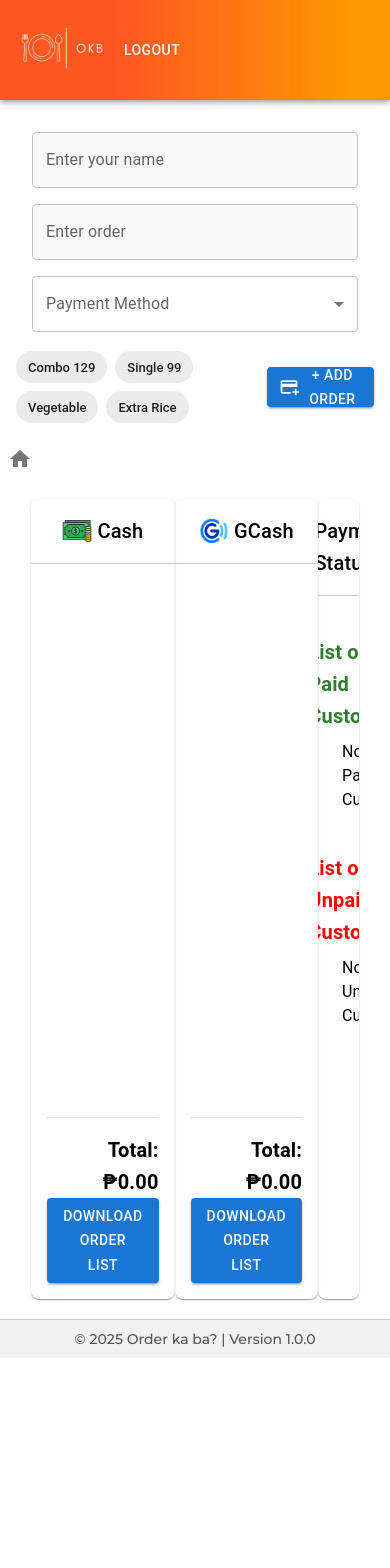
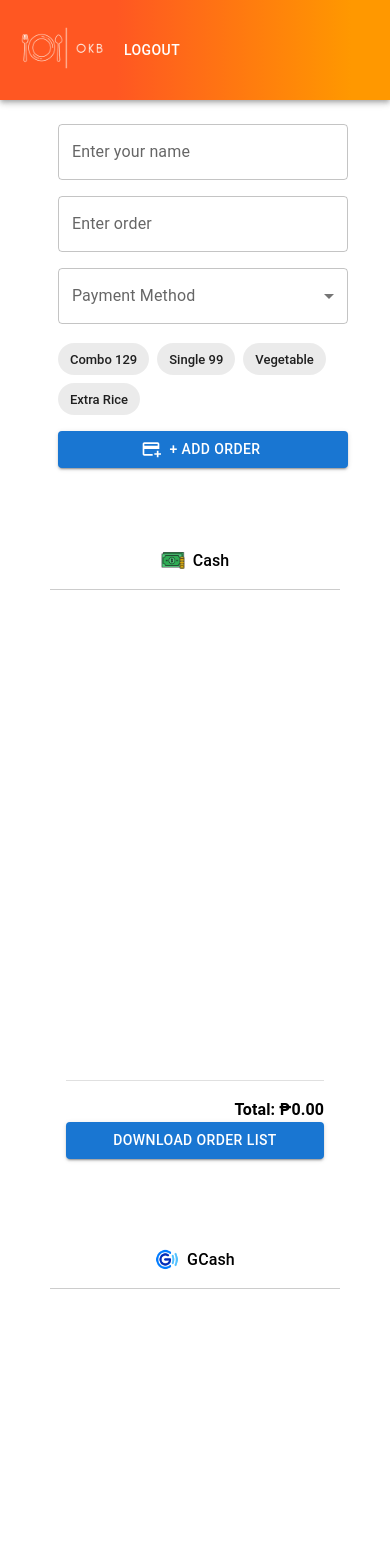
Before and after one commit to pgabriel22/OrderSystem, a React (Vite) app: page /order-list in a window 390 px wide. Shown: the top 1568 px of the page. Before the commit the page ends 1358 px from the top, so only its background shows below. Built offline with nearby package versions, Linux system fonts and the light colour scheme.

Commit message:
update responsive UI

```diff
--- a/src/components/Footer.jsx
+++ b/src/components/Footer.jsx
@@ -7,7 +7,7 @@ const Footer = () => {
   return (
     <footer className="app_footer">
       <p>
-        © {new Date().getFullYear()} Order ka ba? | Version {version}
+        © {new Date().getFullYear()} Order Ka Ba? | Version {version}
       </p>
     </footer>
   );
--- a/src/components/OrderCard.jsx
+++ b/src/components/OrderCard.jsx
@@ -1,5 +1,4 @@
 import React, { useEffect, useState } from "react";
-
 import "./OrderCard.css";
 import {
   IconButton,
@@ -11,12 +10,13 @@ import {
   CardContent,
   Box,
   Switch,
-  FormControl,
   FormControlLabel,
+  useMediaQuery,
+  useTheme,
 } from "@mui/material";
 import Tag from "./Tag";
 import { Save, Edit, Cancel, Delete, PaidOutlined } from "@mui/icons-material";
-import { Paid, MoneyOff } from "@mui/icons-material"
+import { Paid, MoneyOff } from "@mui/icons-material";
 
 const tagsData = [
   { name: "Combo129", label: "Combo 129", price: 129 },
@@ -43,6 +43,8 @@ const OrderCard = ({
   onStatusChange,
 }) => {
   const [isPaid, setIsPaid] = useState(paymentStatus === "paid");
+  const theme = useTheme();
+  const isMobile = useMediaQuery(theme.breakpoints.down("sm"));
 
   const selectTag = (tag) => {
     const existingTag = tempOrder.tags.some((t) => t.name === tag.name);
@@ -63,7 +65,8 @@ const OrderCard = ({
     const newStatus = isPaid ? "unpaid" : "paid";
     setIsPaid(!isPaid);
     setTempOrder((prev) => ({
-      ...prev, paymentStatus: newStatus
+      ...prev,
+      paymentStatus: newStatus,
     }));
   };
 
@@ -90,7 +93,16 @@ const OrderCard = ({
               {isEditing === index ? tempOrder.totalPrice : totalPrice}
             </p>
             <Box>
-              <FormControlLabel control={<Switch checked={isPaid} onChange={handleSwitch} color="success"/>} label={isPaid ? "Paid" : "Unpaid"} />
+              <FormControlLabel
+                control={
+                  <Switch
+                    checked={isPaid}
+                    onChange={handleSwitch}
+                    color="success"
+                  />
+                }
+                label={isPaid ? "Paid" : "Unpaid"}
+              />
             </Box>
             <Box
               sx={{
@@ -108,11 +120,19 @@ const OrderCard = ({
           </>
         ) : (
           <>
-            <Box sx={{ display: "flex" , flexWrap: "wrap", mb: 2, position: "right", justifyContent: "flex-end"}}>
+            <Box
+              sx={{
+                display: "flex",
+                flexWrap: "wrap",
+                mb: 2,
+                justifyContent: "flex-end",
+              }}
+            >
               <Chip
-              label={paymentStatus === "paid" ? <Paid /> : <MoneyOff />}
-              color={paymentStatus === "paid" ? "success" : "error"}
-              sx={{ ml: 1}}/>
+                label={paymentStatus === "paid" ? <Paid /> : <MoneyOff />}
+                color={paymentStatus === "paid" ? "success" : "error"}
+                sx={{ ml: 1 }}
+              />
             </Box>
             <p className="order_text">{title}</p>
             <p className="customer_text">Ordered By: {customer}</p>
--- a/src/components/OrderColumn.jsx
+++ b/src/components/OrderColumn.jsx
@@ -1,8 +1,15 @@
 import React from "react";
-
-import "./OrderColumn.css";
+import { useNavigate } from "react-router-dom";
+import {
+  Paper,
+  Box,
+  Typography,
+  Divider,
+  Button,
+  useMediaQuery,
+  useTheme,
+} from "@mui/material";
 import OrderCard from "./OrderCard";
-import { Paper, Box, Typography, Divider, Button } from "@mui/material";
 
 const TaskColumn = ({
   title,
@@ -21,6 +28,10 @@ const TaskColumn = ({
   paymentStatus,
   handleStatusChange,
 }) => {
+  const navigate = useNavigate();
+  const theme = useTheme();
+  const isMobile = useMediaQuery(theme.breakpoints.down("sm"));
+
   const totalPrice = order
     .filter((item) => item.payment === payment)
     .reduce((sum, item) => sum + (item.totalPrice || 0), 0);
@@ -28,10 +39,8 @@ const TaskColumn = ({
   const handleDownload = () => {
     const filteredOrders = order.filter((item) => item.payment === payment);
 
-    // Group identical orders by name
     const groupedOrders = filteredOrders.reduce((acc, item) => {
       const existingOrder = acc.find((o) => o.order === item.order);
-
       if (existingOrder) {
         existingOrder.quantity += 1;
         existingOrder.totalPrice += item.totalPrice || 0;
@@ -42,21 +51,11 @@ const TaskColumn = ({
           totalPrice: item.totalPrice || 0,
         });
       }
-
       return acc;
     }, []);
 
-    // Format the content for the text file
     const fileContent = groupedOrders
-      .map((item) => {
-        return `${item.order} - x${item.quantity}`;
-
-        // return `${item.order} x${
-        //   item.quantity
-        // } - ₱${item.totalPrice.toLocaleString("en-PH", {
-        //   minimumFractionDigits: 2,
-        // })}`;
-      })
+      .map((item) => `${item.order} - x${item.quantity}`)
       .join("\n");
 
     const totalText = `\nTotal Price: ₱${totalPrice.toLocaleString("en-PH", {
@@ -65,40 +64,66 @@ const TaskColumn = ({
 
     const fullContent = `Payment Method: ${title}\n\n${fileContent}${totalText}`;
 
-    // Create and download the text file
     const blob = new Blob([fullContent], { type: "text/plain" });
     const url = URL.createObjectURL(blob);
-
     const link = document.createElement("a");
     link.href = url;
     link.download = `${title}_Orders_Grouped.txt`;
     link.click();
+    URL.revokeObjectURL(url);
+  };
 
-    URL.revokeObjectURL(url); // Clean up
-  };
   return (
     <Box
-      component="section"
       sx={{
-        width: "500px",
-        height: "800px",
         display: "flex",
         flexDirection: "column",
-        borderRadius: 2,
-        boxShadow: 1,
+        width: isMobile ? "100%" : "500px",
+        height: isMobile ? "auto" : "800px",
+        flexGrow: 1,
+        justifyContent: "center",
+        alignItems: "center",
+        minHeight: "80vh",
+        gap: 4,
+        p: 2,
       }}
-      gap={2}
     >
-      <Box sx={{ p: 2, borderBottom: "1px solid #ccc", zIndex: 1 }}>
+      <Box
+        sx={{
+          display: "flex",
+          flexDirection: "row",
+          justifyContent: "center",
+          alignItems: "center",
+          p: 2,
+          borderBottom: "1px solid #ccc",
+          zIndex: 1,
+          width: "100%",
+        }}
+      >
         <Typography
           variant="h6"
-          sx={{ display: "flex", justifyContent: "center" }}
+          sx={{
+            display: "flex",
+            justifyContent: "center",
+            textAlign: "center",
+            fontSize: isMobile ? "1rem" : "1.25rem",
+          }}
         >
-          <img className="order_column_icon" src={icon} />
+          <img
+            className="order_column_icon"
+            src={icon}
+            alt="icon"
+            style={{
+              width: isMobile ? "24px" : "32px", // Adjust icon size based on screen size
+              height: "auto", // Maintain aspect ratio
+              marginRight: "8px", // Optional: Add spacing between icon and text
+            }}
+          />
           {title}
         </Typography>
       </Box>
-      <Box sx={{ flex: 1, overflowY: "auto", p: 2 }}>
+
+      <Box sx={{ flex: 1, overflowY: "auto", p: 2, width: "100%" }}>
         {order.map(
           (order, index) =>
             order.payment === payment && (
@@ -117,7 +142,7 @@ const TaskColumn = ({
                 index={index}
                 totalPrice={order.totalPrice}
                 formErrors={formErrors}
-                setFormErros={setFormErrors}
+                setFormErrors={setFormErrors}
                 paymentStatus={order.paymentStatus || "unpaid"}
                 onStatusChange={handleStatusChange}
               />
@@ -125,16 +150,26 @@ const TaskColumn = ({
         )}
       </Box>
 
-      <Box sx={{ p: 2, borderBottom: "1px", zIndex: 1 }}>
+      <Box sx={{ p: 2, borderBottom: "1px", zIndex: 1, width: "100%" }}>
         <Divider sx={{ my: 2 }} />
         <Typography
           variant="h6"
-          sx={{ textAlign: "right", fontWeight: "Bold", mt: 2 }}
+          sx={{
+            textAlign: "right",
+            fontWeight: "Bold",
+            mt: 2,
+            fontSize: isMobile ? "1rem" : "1.25rem",
+          }}
         >
           Total: ₱
           {totalPrice.toLocaleString("en-PH", { minimumFractionDigits: 2 })}
         </Typography>
-        <Button variant="contained" color="primary" onClick={handleDownload}>
+        <Button
+          variant="contained"
+          color="primary"
+          fullWidth={isMobile}
+          onClick={handleDownload}
+        >
           Download Order List
         </Button>
       </Box>
--- a/src/components/OrderForm.jsx
+++ b/src/components/OrderForm.jsx
@@ -1,9 +1,5 @@
 import React, { useState } from "react";
 import { useNavigate } from "react-router-dom";
-
-import "./OrderForm.css";
-import Tag from "./Tag";
-import Chef from "../assets/chef.jpg";
 import {
   Box,
   Button,
@@ -14,9 +10,11 @@ import {
   Select,
   FormHelperText,
   Stack,
-  IconButton,
+  useMediaQuery,
+  useTheme,
 } from "@mui/material";
-import { AddCard, Home } from "@mui/icons-material";
+import { AddCard } from "@mui/icons-material";
+import Tag from "./Tag";
 
 const paymentOptions = [
   { label: "Cash", value: "cash" },
@@ -32,6 +30,8 @@ const tags = [
 
 const OrderForm = ({ setOrders }) => {
   const navigate = useNavigate();
+  const theme = useTheme();
+  const isMobile = useMediaQuery(theme.breakpoints.down("sm"));
 
   const [orderData, setOrderData] = useState({
     orderby: "",
@@ -42,27 +42,20 @@ const OrderForm = ({ setOrders }) => {
     paymentStatus: "unpaid",
   });
 
-  const [helperText] = useState("");
-
   const [formErrors, setFormErrors] = useState({
     orderby: { error: false, helperText: "" },
     order: { error: false, helperText: "" },
     payment: { error: false, helperText: "" },
-    orderTags: { error: false, helperText: "" },
   });
 
   const handleChange = (e) => {
     const { name, value } = e.target;
-
-    setOrderData((prev) => {
-      return { ...prev, [name]: value };
-    });
+    setOrderData((prev) => ({ ...prev, [name]: value }));
   };
 
   const selectTag = (tag) => {
     const existingTag = orderData.tags.some((t) => t.name === tag.name);
-
-    const updateTags = existingTag
+    const updatedTags = existingTag
       ? orderData.tags.filter((t) => t.name !== tag.name)
       : [...orderData.tags, tag];
 
@@ -70,7 +63,7 @@ const OrderForm = ({ setOrders }) => {
 
     setOrderData((prev) => ({
       ...prev,
-      tags: updateTags,
+      tags: updatedTags,
       totalPrice: prev.totalPrice + priceChange,
     }));
   };
@@ -81,28 +74,19 @@ const OrderForm = ({ setOrders }) => {
     let errors = { ...formErrors };
 
     if (!orderData.orderby.trim()) {
-      errors.orderby = {
-        error: true,
-        helperText: "Customer Name is required",
-      };
+      errors.orderby = { error: true, helperText: "Customer Name is required" };
     } else {
       errors.orderby = { error: false, helperText: "" };
     }
 
     if (!orderData.order.trim()) {
-      errors.order = {
-        error: true,
-        helperText: "Order is required",
-      };
+      errors.order = { error: true, helperText: "Order is required" };
     } else {
       errors.order = { error: false, helperText: "" };
     }
 
     if (!orderData.payment.trim()) {
-      errors.payment = {
-        error: true,
-        helperText: "Payment is required",
-      };
+      errors.payment = { error: true, helperText: "Payment is required" };
     } else {
       errors.payment = { error: false, helperText: "" };
     }
@@ -112,6 +96,7 @@ const OrderForm = ({ setOrders }) => {
     if (errors.orderby.error || errors.order.error || errors.payment.error) {
       return;
     }
+
     console.log("Order Submitted:", orderData);
 
     const newOrder = {
@@ -119,9 +104,7 @@ const OrderForm = ({ setOrders }) => {
       totalPrice: orderData.totalPrice,
     };
 
-    setOrders((prev) => {
-      return [...prev, newOrder];
-    });
+    setOrders((prev) => [...prev, newOrder]);
 
     setOrderData({
       orderby: "",
@@ -129,7 +112,7 @@ const OrderForm = ({ setOrders }) => {
       payment: "",
       tags: [],
       totalPrice: 0,
-      paymentStatus: "",
+      paymentStatus: "unpaid",
     });
 
     setFormErrors({
@@ -140,37 +123,45 @@ const OrderForm = ({ setOrders }) => {
   };
 
   return (
-    <>
-      <Box component="form" onSubmit={handleSubmit} sx={{ margin: 2 }}>
+    <Box
+      component="form"
+      onSubmit={handleSubmit}
+      sx={{
+        margin: isMobile ? 1 : 2,
+        padding: isMobile ? 2 : 3,
+        display: "flex",
+        flexDirection: "column",
+        alignItems: "center",
+        width: isMobile ? "100%" : "400px",
+      }}
+    >
       <Box
         sx={{
           display: "flex",
           flexDirection: "column",
+          gap: 2,
+          width: "100%",
         }}
-          gap={2}
-          padding={1}
-          margin={1}
       >
         <TextField
           name="orderby"
           value={orderData.orderby}
           onChange={handleChange}
-            className="order_input"
           label="Enter your name"
           error={formErrors.orderby.error}
           helperText={formErrors.orderby.helperText}
+          fullWidth
         />
         <TextField
           name="order"
           value={orderData.order}
-            className="order_input"
           label="Enter order"
           onChange={handleChange}
           error={formErrors.order.error}
           helperText={formErrors.order.helperText}
+          fullWidth
         />
 
-          <Box sx={{ minWidth: 160 }}>
         <FormControl fullWidth error={formErrors.payment.error}>
           <InputLabel id="payment-select-label">Payment Method</InputLabel>
           <Select
@@ -190,40 +181,38 @@ const OrderForm = ({ setOrders }) => {
           <FormHelperText>{formErrors.payment.helperText}</FormHelperText>
         </FormControl>
       </Box>
-        </Box>
+
       <Box
         sx={{
           display: "flex",
+          flexDirection: isMobile ? "column" : "row",
           justifyContent: "space-between",
           alignItems: "center",
-            margin: "0 auto",
+          width: "100%",
+          marginTop: 2,
         }}
-          gap={2}
       >
-          <Stack direction="row" spacing={1}>
+        <Stack direction="row" spacing={1} sx={{ flexWrap: "wrap" }}>
           <Tag
             tags={tags}
             selectTag={selectTag}
             selectedTags={orderData.tags}
           />
         </Stack>
+
         <Button
           type="submit"
-            className="order_submit"
           startIcon={<AddCard />}
           variant="contained"
-            sx={{ justifyContent: "flex-end" }}
+          sx={{
+            marginTop: isMobile ? 2 : 0,
+            width: isMobile ? "100%" : "auto",
+          }}
         >
           + Add Order
         </Button>
       </Box>
     </Box>
-      <Box>
-        <IconButton onClick={() => navigate("/")}>
-          <Home />
-        </IconButton>
-      </Box>
-    </>
   );
 };
 
--- a/src/components/PaymentList.jsx
+++ b/src/components/PaymentList.jsx
@@ -7,34 +7,28 @@ import {
   ListItemIcon,
   ListItemText,
   Grid,
-  Grid2,
 } from "@mui/material";
-import {
-  CheckCircle,
-  Cancel,
-  Check,
-  Circle,
-  CircleOutlined,
-} from "@mui/icons-material";
+import { CheckCircle, Cancel, CircleOutlined } from "@mui/icons-material";
 
 const PaymentList = ({ orders }) => {
   const paidCustomer = orders.filter((order) => order.paymentStatus === "paid");
   const unpaidCustomer = orders.filter(
     (order) => order.paymentStatus === "unpaid"
   );
+
   return (
-    <>
     <Box sx={{ p: 3 }}>
-        <Grid2 container spacing={4} columns={{ xs: 1, sm: 2, md: 12 }}>
-          <Grid2>
+      <Grid container spacing={3}>
+        {/* Paid Customers Section */}
+        <Grid item xs={12} sm={6}>
           <Typography
-              display="flex"
             variant="h6"
             fontWeight="bold"
+            display="flex"
             justifyContent="center"
             alignItems="center"
             gap={1}
-              color="success"
+            color="success.main"
           >
             <CheckCircle /> List of Paid Customers
           </Typography>
@@ -45,26 +39,29 @@ const PaymentList = ({ orders }) => {
                   <ListItemIcon>
                     <CircleOutlined sx={{ color: "green" }} />
                   </ListItemIcon>
-                    <ListItemText primary={order.orderby}></ListItemText>
+                  <ListItemText primary={order.orderby} />
                 </ListItem>
               ))
             ) : (
-                <Typography>No Paid Customers</Typography>
+              <Typography textAlign="center" sx={{ mt: 1 }}>
+                No Paid Customers
+              </Typography>
             )}
           </List>
-          </Grid2>
-          <Grid2>
+        </Grid>
+
+        {/* Unpaid Customers Section */}
+        <Grid item xs={12} sm={6}>
           <Typography
-              display="flex"
             variant="h6"
             fontWeight="bold"
+            display="flex"
             justifyContent="center"
             alignItems="center"
             gap={1}
-              color="red"
+            color="error.main"
           >
-              <Cancel />
-              List of Unpaid Customers
+            <Cancel /> List of Unpaid Customers
           </Typography>
           <List>
             {unpaidCustomer.length > 0 ? (
@@ -73,17 +70,18 @@ const PaymentList = ({ orders }) => {
                   <ListItemIcon>
                     <CircleOutlined sx={{ color: "red" }} />
                   </ListItemIcon>
-                    <ListItemText primary={order.orderby}></ListItemText>
+                  <ListItemText primary={order.orderby} />
                 </ListItem>
               ))
             ) : (
-                <Typography>No Unpaid Customers</Typography>
+              <Typography textAlign="center" sx={{ mt: 1 }}>
+                No Unpaid Customers
+              </Typography>
             )}
           </List>
-          </Grid2>
-        </Grid2>
+        </Grid>
+      </Grid>
     </Box>
-    </>
   );
 };
 
--- a/src/components/PaymentStatusColumn.jsx
+++ b/src/components/PaymentStatusColumn.jsx
@@ -1,54 +1,40 @@
 import React from "react";
-
-import "./OrderColumn.css";
 import PaymentList from "./PaymentList";
-import {
-  Card,
-  CardContent,
-  Box,
-  Typography,
-  List,
-  ListItem,
-  ListItemIcon,
-  ListItemText,
-} from "@mui/material";
-import { CreditScoreRounded, CheckCircle, Cancel } from "@mui/icons-material";
+import { Box, Typography, useTheme, useMediaQuery } from "@mui/material";
+import { CreditScoreRounded } from "@mui/icons-material";
 
 const PaymentStatusColumn = ({ title, order }) => {
-  // const paidOrders = order.filter((o) => o.paymentStatus === "paid");
-  // const unpaidOrders = order.filter((o) => o.paymentStatus === "unpaid");
+  const theme = useTheme();
+  const isMobile = useMediaQuery(theme.breakpoints.down("sm"));
 
   return (
     <Box
       component="section"
       sx={{
-        width: "500px",
-        height: "800px",
+        width: isMobile ? "100%" : "500px",
+        maxHeight: "80vh",
         display: "flex",
         flexDirection: "column",
         borderRadius: 2,
-        boxShadow: 1,
+        boxShadow: 2,
         overflowY: "auto",
+        bgcolor: "background.paper",
       }}
-      gap={2}
     >
       <Box
         sx={{
           p: 2,
           borderBottom: "1px solid #ccc",
-          zIndex: 1,
+          display: "flex",
+          justifyContent: "center",
           alignItems: "center",
-          justifyContent: "center",
+          bgcolor: "primary.main",
+          color: "white",
         }}
       >
         <Typography
           variant="h6"
-          sx={{
-            display: "flex",
-            justifyContent: "center",
-            alignItems: "center",
-          }}
-          gap={1}
+          sx={{ display: "flex", gap: 1, alignItems: "center" }}
         >
           <CreditScoreRounded />
           {title}
--- a/src/pages/Orders.jsx
+++ b/src/pages/Orders.jsx
@@ -1,23 +1,24 @@
-import React, { useState, useEffect } from "react";
-import { BrowserRouter as Router, Routes, Route } from "react-router-dom";
-import { useNavigate } from "react-router-dom";
-
-// import "./App.css";
+import React, { useState, useEffect, useCallback } from "react";
+import { Box, useMediaQuery } from "@mui/material";
 import OrderForm from "../components/OrderForm.jsx";
 import OrderColumn from "../components/OrderColumn";
 import PaymentStatusColumn from "../components/PaymentStatusColumn";
 import comboIcon from "../assets/cash.png";
 import singleIcon from "../assets/gcash.png";
 import Footer from "../components/Footer";
-import MenuBuildup from "./MenuBuildup.jsx";
-import AppBar from "../components/AppNavBar";
 import AppNavBar from "../components/AppNavBar";
 
-const oldOrders = localStorage.getItem("order");
-// console.log(oldOrders);
+const getStoredOrders = () => {
+  try {
+    return JSON.parse(localStorage.getItem("order")) || [];
+  } catch {
+    return [];
+  }
+};
 
 const Orders = () => {
-  const [order, setOrders] = useState(JSON.parse(oldOrders) || []);
+  const isMobile = useMediaQuery("(max-width: 900px)");
+  const [order, setOrders] = useState(getStoredOrders);
   const [isEditing, setIsEditing] = useState(null);
   const [tempOrder, setTempOrder] = useState({});
   const [formErrors, setFormErrors] = useState({
@@ -28,62 +29,94 @@ const Orders = () => {
     localStorage.setItem("order", JSON.stringify(order));
   }, [order]);
 
-  const handleDelete = (orderIndex) => {
-    const newOrder = order.filter((order, index) => index !== orderIndex);
-    setOrders(newOrder);
-  };
+  const handleDelete = useCallback(
+    (orderIndex) => {
+      setOrders((prevOrders) =>
+        prevOrders.filter((_, index) => index !== orderIndex)
+      );
+    },
+    [setOrders]
+  );
 
-  const handleEdit = (orderIndex) => {
+  const handleEdit = useCallback(
+    (orderIndex) => {
       setIsEditing(orderIndex);
       setTempOrder({ ...order[orderIndex] });
-  };
+    },
+    [order]
+  );
 
-  const handleStatusChange = (index, newStatus) => {
-    const updatedOrders = [...order];
+  const handleStatusChange = useCallback(
+    (index, newStatus) => {
+      setOrders((prevOrders) => {
+        const updatedOrders = [...prevOrders];
         updatedOrders[index].paymentStatus = newStatus;
-
-    setOrders(updatedOrders);
         localStorage.setItem("order", JSON.stringify(updatedOrders));
-  };
+        return updatedOrders;
+      });
+    },
+    [setOrders]
+  );
 
   const handleCancel = () => {
     setIsEditing(null);
   };
 
   const handleUpdate = () => {
-    const errors = { order: { error: false, helperText: "" } };
-
     if (!tempOrder.order?.trim()) {
-      errors.order = {
-        error: true,
-        helperText: "Order is required",
-      };
-    }
-
-    setFormErrors(errors);
-
-    if (errors.order.error) {
+      setFormErrors({
+        order: { error: true, helperText: "Order is required" },
+      });
       return;
     }
 
-    const updatedOrder = [...order];
-    // updatedOrder[isEditing] = tempOrder;
-    updatedOrder[isEditing] = {
+    setOrders((prevOrders) => {
+      const updatedOrders = [...prevOrders];
+      updatedOrders[isEditing] = {
         ...tempOrder,
         paymentStatus: tempOrder.paymentStatus || "unpaid",
       };
+      localStorage.setItem("order", JSON.stringify(updatedOrders));
+      return updatedOrders;
+    });
 
-    setOrders(updatedOrder);
     setIsEditing(null);
-    localStorage.setItem("order", JSON.stringify(updatedOrder));
   };
 
-  // console.log("order", order);
   return (
-    <div className="app">
+    <Box sx={{ display: "flex", flexDirection: "column", minHeight: "100vh" }}>
       <AppNavBar />
+      <Box
+        sx={{
+          flexGrow: 1,
+          display: "flex",
+          flexDirection: isMobile ? "column" : "row",
+          justifyContent: "center",
+          alignItems: "center",
+          minHeight: "80vh",
+          gap: 4,
+          px: 2,
+        }}
+      >
+        <Box
+          sx={{
+            display: "flex",
+            flexDirection: "column",
+            justifyContent: "center",
+            gap: 3,
+            width: { xs: "90%", sm: 800, md: 800 },
+          }}
+        >
           <OrderForm setOrders={setOrders} />
-      <main className="app_main">
+          <Box
+            sx={{
+              display: "flex",
+              flexWrap: "wrap",
+              flexDirection: isMobile ? "column" : "row",
+              gap: 3,
+              justifyContent: "center",
+            }}
+          >
             <OrderColumn
               title="Cash"
               icon={comboIcon}
@@ -117,9 +150,11 @@ const Orders = () => {
               handleStatusChange={handleStatusChange}
             />
             <PaymentStatusColumn title="Payment Status" order={order} />
-      </main>
+          </Box>
+        </Box>
+      </Box>
       <Footer />
-    </div>
+    </Box>
   );
 };
 
```
Also changed, not shown: src/components/Header.css (deleted, +0 -8 lines), src/components/Header.jsx (deleted, +0 -12 lines), src/pages/AdminHomePage.jsx (+19 -11 lines), src/pages/HomePage.jsx (+8 -32 lines), src/pages/MenuBuildup.jsx (+13 -8 lines). Lines whose indentation alone changed are shown as unchanged.
